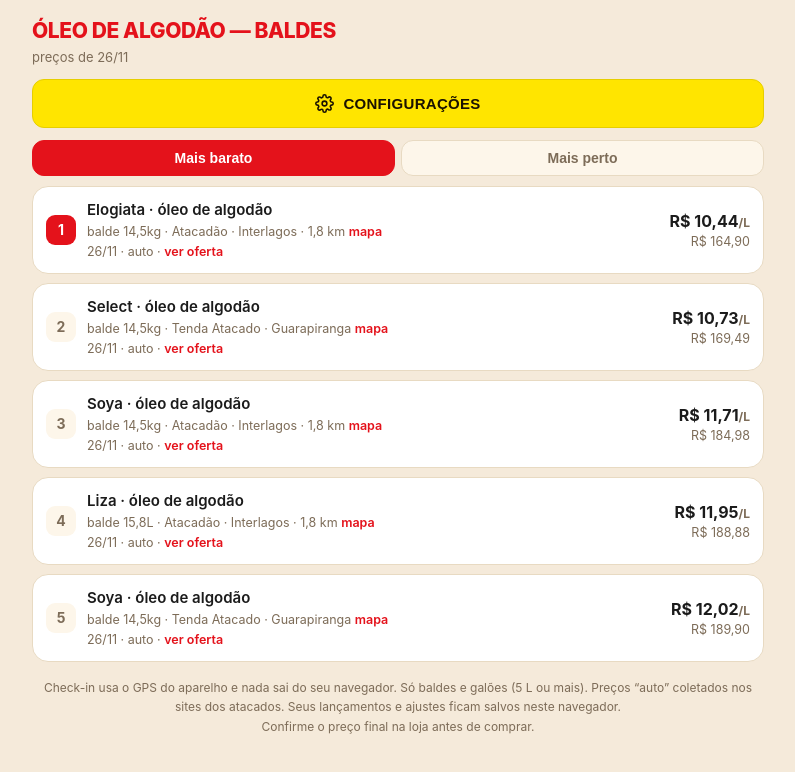
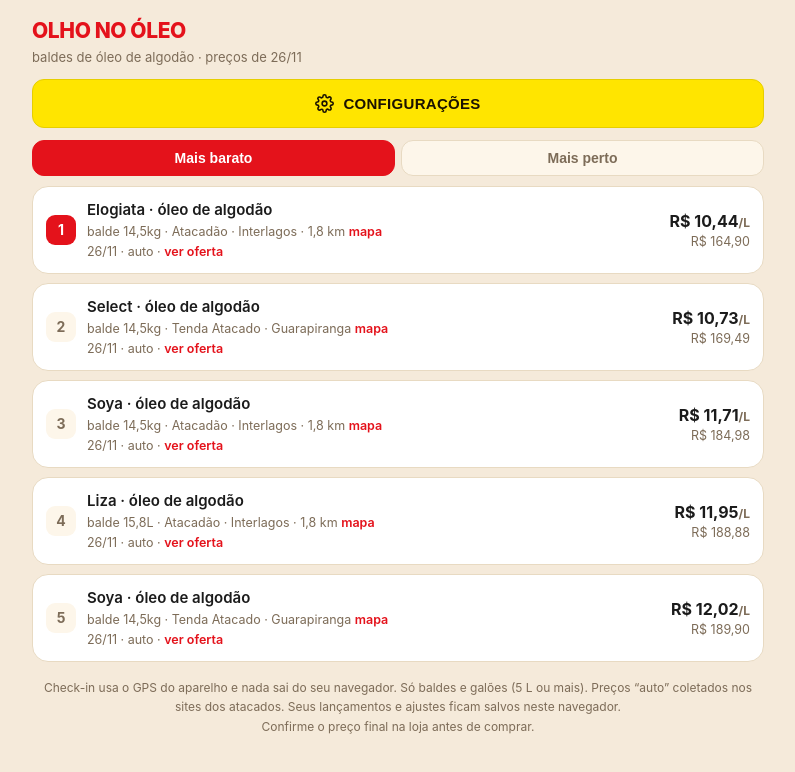
Before and after one commit to marciospeedcam/despesas, a plain HTML site: page oleo/index.html in a window 1280 px wide. Shown: the whole page, without its empty margins (242-1037 px from the left). Drawn offline with Linux system fonts and the light colour scheme.

Commit message:
Nomeia o app como Olho no Óleo e adiciona ícone e manifest
Ícone 3D do balde com cifrão (amarelo e vermelho), nos tamanhos 32, 180,
192 e 512 px, mais a versão maskable, e manifest para instalar na tela
inicial do celular.

Co-Authored-By: Claude Opus 5 <noreply@anthropic.com>
Claude-Session: https://claude.ai/code/session_01EKs6q6swbgysLv6D85yG2h

```diff
--- a/oleo/index.html
+++ b/oleo/index.html
@@ -5,7 +5,12 @@
 <meta name="viewport" content="width=device-width, initial-scale=1, viewport-fit=cover">
 <meta name="apple-mobile-web-app-capable" content="yes">
 <meta name="theme-color" content="#FFE500">
-<title>Ranking Óleo de Algodão</title>
+<title>Olho no Óleo</title>
+<link rel="apple-touch-icon" href="icon-180.png">
+<link rel="icon" href="favicon-32.png" sizes="32x32">
+<link rel="manifest" href="manifest.json">
+<meta name="apple-mobile-web-app-title" content="Olho no Óleo">
+<meta name="mobile-web-app-capable" content="yes">
 <style>
   :root{ --bg:#F5EADA; --card:#FFFFFF; --card2:#FDF6EA; --line:#E8DAC2; --txt:#1B1B1B; --dim:#7D6C58;
          --accent:#FFE500; --accent-txt:#1A1200; --red:#E4121B; --good:#148A3D; --bad:#E4121B; --radius:16px; }
@@ -69,7 +74,7 @@
 </style>
 </head>
 <body>
-<h1 id="titulo">Óleo de algodão — baldes</h1>
+<h1 id="titulo">Olho no Óleo</h1>
 <div class="sub" id="upd"></div>
 <button id="btnGear" class="bigcfg">
   <svg viewBox="0 0 24 24" fill="none" stroke="currentColor" stroke-width="2" stroke-linecap="round" stroke-linejoin="round"><circle cx="12" cy="12" r="3"></circle><path d="M19.4 15a1.65 1.65 0 0 0 .33 1.82l.06.06a2 2 0 1 1-2.83 2.83l-.06-.06a1.65 1.65 0 0 0-1.82-.33 1.65 1.65 0 0 0-1 1.51V21a2 2 0 1 1-4 0v-.09A1.65 1.65 0 0 0 9 19.4a1.65 1.65 0 0 0-1.82.33l-.06.06a2 2 0 1 1-2.83-2.83l.06-.06A1.65 1.65 0 0 0 4.6 15a1.65 1.65 0 0 0-1.51-1H3a2 2 0 1 1 0-4h.09A1.65 1.65 0 0 0 4.6 9a1.65 1.65 0 0 0-.33-1.82l-.06-.06a2 2 0 1 1 2.83-2.83l.06.06A1.65 1.65 0 0 0 9 4.6a1.65 1.65 0 0 0 1-1.51V3a2 2 0 1 1 4 0v.09a1.65 1.65 0 0 0 1 1.51 1.65 1.65 0 0 0 1.82-.33l.06-.06a2 2 0 1 1 2.83 2.83l-.06.06A1.65 1.65 0 0 0 19.4 9c.14.63.67 1.09 1.31 1.1H21a2 2 0 1 1 0 4h-.09a1.65 1.65 0 0 0-1.51 1z"></path></svg>
@@ -302,7 +307,7 @@ function render(){
       '<div class="right"><div class="lit">'+brl(it.pl)+'<span style="font-size:12px;color:var(--dim)">/L</span></div>'+
       '<div class="tot">'+brl(it.cur.preco)+'</div>'+tag+'</div></div>';
   }).join("");
-  upd.textContent = (BASE.atualizado?"preços de "+new Date(BASE.atualizado).toLocaleDateString("pt-BR",{day:"2-digit",month:"2-digit"}):"")+(meu.bairro?" · base: "+meu.bairro:"");
+  upd.textContent = "baldes de óleo de algodão · "+(BASE.atualizado?"preços de "+new Date(BASE.atualizado).toLocaleDateString("pt-BR",{day:"2-digit",month:"2-digit"}):"")+(meu.bairro?" · base: "+meu.bairro:"");
 }
 
 function pintaLojas(){
@@ -360,7 +365,7 @@ function verConfig(abrir){
   document.getElementById("config").style.display = abrir?"block":"none";
   ["lista","alertBox","upd"].forEach(function(id){ var e=document.getElementById(id); if(e) e.style.display=abrir?"none":""; });
   var t=document.querySelector(".tabs"); if(t) t.style.display=abrir?"none":"flex";
-  document.getElementById("titulo").textContent = abrir?"Configurações":"Óleo de algodão — baldes";
+  document.getElementById("titulo").textContent = abrir?"Configurações":"Olho no Óleo";
   var b=document.getElementById("btnGear");
   b.className = abrir?"bigcfg volta":"bigcfg";
   b.innerHTML = abrir
```
Also changed, not shown: oleo/favicon-32.png (added), oleo/icon-180.png (added), oleo/icon-192.png (added), oleo/icon-512.png (added), oleo/icon.svg (added), oleo/manifest.json (added), oleo/maskable-512.png (added).
